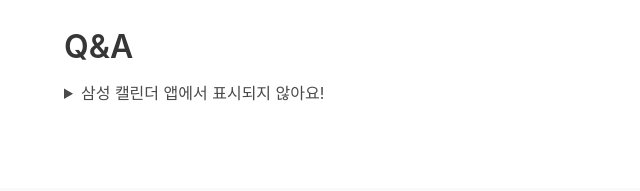
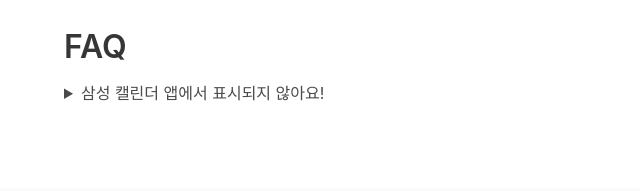
Before and after one commit to LiteHell/caucalendar, a website: page static/index.html in a window 1280 px wide. Shown: the part 444-635 px from the top of the page, 0-640 px from the left. Drawn offline with Linux system fonts and the light colour scheme.

Commit message:
Renamed Q&A to FAQ

```diff
--- a/static/index.html
+++ b/static/index.html
@@ -51,7 +51,7 @@
                         from 매개변수와 to 매개변수를 이용해 기간을 지정할 수 있습니다. (예시 : <code>https://caucalendar.online/cau.ics?from=2015</code>)
                     </details>
                 </p>
-                <h1>Q&A</h1>
+                <h1>FAQ</h1>
                 <p>
                     <details>
                         <summary>삼성 캘린더 앱에서 표시되지 않아요!</summary>
```
